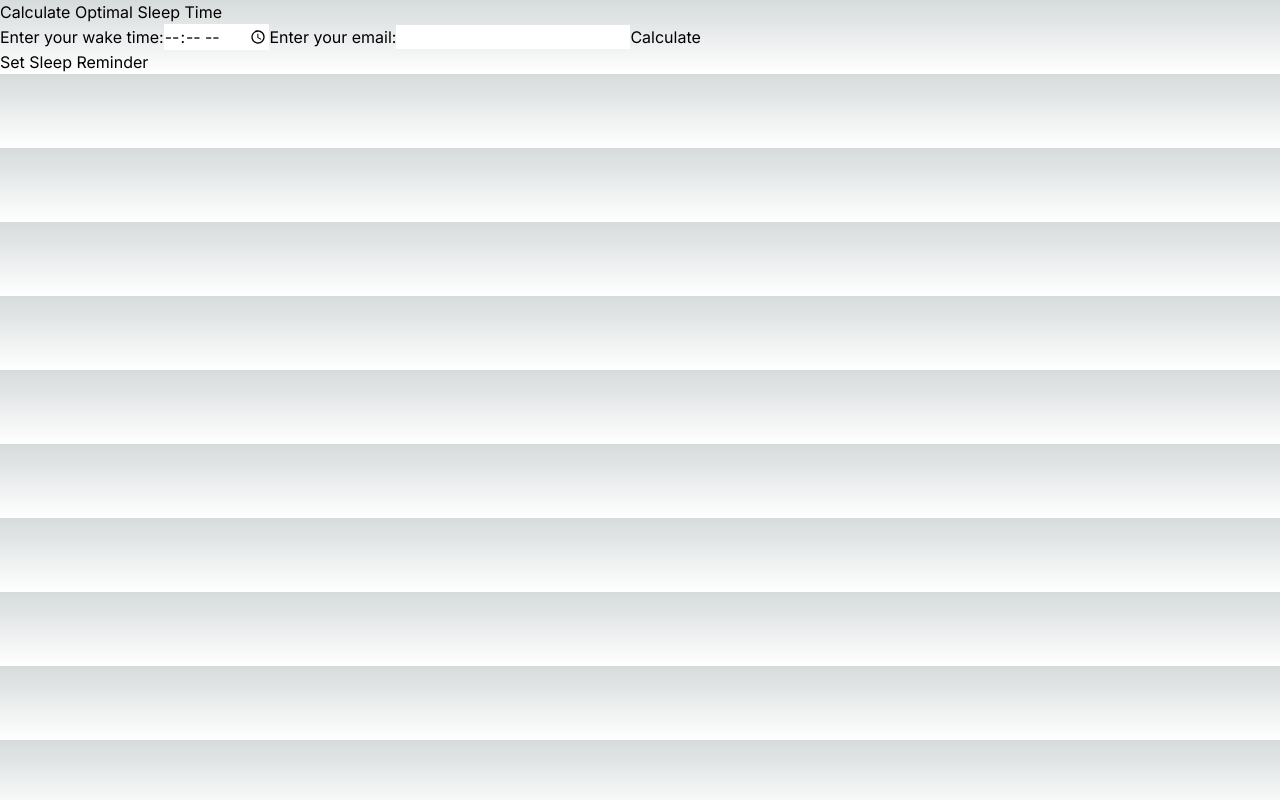
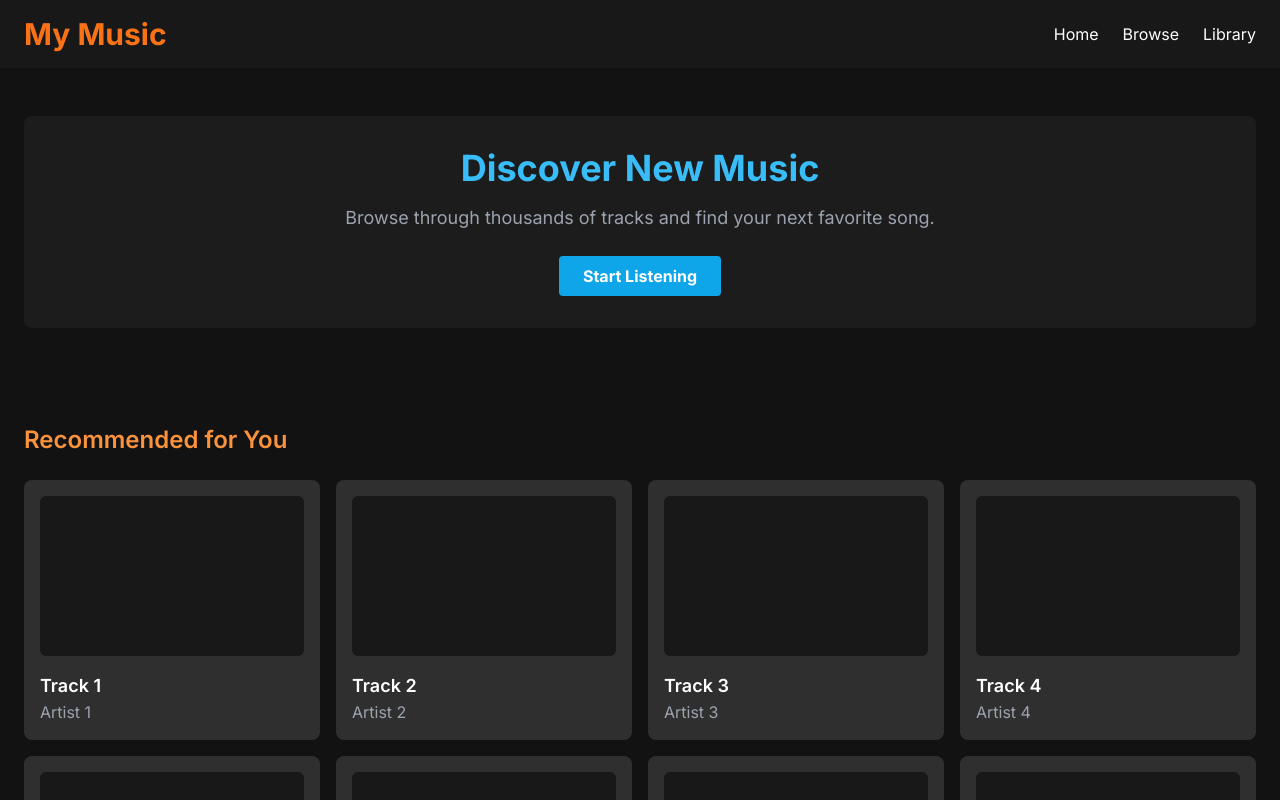
Before and after one commit to yeoniii20/Playlist, a Next.js app: page / in a window 1280 px wide. Shown: the top 800 px of the page. Built offline with nearby package versions, Linux system fonts and the light colour scheme.

Commit message:
feat: create main page

```diff
--- /dev/null
+++ b/src/app/components/main.tsx
@@ -0,0 +1,65 @@
+"use client";
+
+import React from "react";
+
+const MainPage = () => {
+  return (
+    <div className="min-h-screen bg-black-primary text-white">
+      {/* 헤더 */}
+      <header className="flex justify-between items-center px-6 py-4 bg-gray-darker">
+        <h1 className="text-3xl font-bold text-orange-500">My Music</h1>
+        <nav>
+          <ul className="flex space-x-6">
+            <li className="hover:text-orange-400 cursor-pointer">Home</li>
+            <li className="hover:text-orange-400 cursor-pointer">Browse</li>
+            <li className="hover:text-orange-400 cursor-pointer">Library</li>
+          </ul>
+        </nav>
+      </header>
+
+      {/* 메인 배너 */}
+      <section className="px-6 py-12">
+        <div className="bg-gray-primary rounded-lg p-8 text-center">
+          <h2 className="text-4xl font-bold text-sky-400 mb-4">
+            Discover New Music
+          </h2>
+          <p className="text-lg text-gray-400 mb-6">
+            Browse through thousands of tracks and find your next favorite song.
+          </p>
+          <button className="bg-sky-500 hover:bg-sky-400 text-white font-bold py-2 px-6 rounded">
+            Start Listening
+          </button>
+        </div>
+      </section>
+
+      {/* 추천 목록 */}
+      <section className="px-6 py-12">
+        <h3 className="text-2xl font-semibold text-orange-400 mb-6">
+          Recommended for You
+        </h3>
+        <div className="grid grid-cols-2 md:grid-cols-4 gap-4">
+          {/* 카드 컴포넌트 */}
+          {Array(8)
+            .fill(0)
+            .map((_, i) => (
+              <div
+                key={i}
+                className="bg-gray-lighter rounded-lg p-4 hover:bg-gray-primary cursor-pointer"
+              >
+                <div className="h-40 bg-gray-darker rounded-md mb-4"></div>
+                <h4 className="text-lg font-semibold">Track {i + 1}</h4>
+                <p className="text-gray-400">Artist {i + 1}</p>
+              </div>
+            ))}
+        </div>
+      </section>
+
+      {/* 푸터 */}
+      <footer className="px-6 py-4 bg-gray-darker text-center text-gray-500">
+        &copy; 2024 My Music. All rights reserved.
+      </footer>
+    </div>
+  );
+};
+
+export default MainPage;
--- a/src/app/page.tsx
+++ b/src/app/page.tsx
@@ -1,70 +1,12 @@
 "use client";
 
-import React, { FormEvent } from "react";
-import { useState } from "react";
+import React from "react";
+import MainPage from "./components/main";
 
 export default function Home() {
-  const [wakeTime, setWakeTime] = useState<string>("");
-  const [email, setEmail] = useState<string>("");
-
-  const handleSubmit = async (e: React.FormEvent) => {
-    e.preventDefault();
-    const response = await fetch("/api/calculate", {
-      method: "POST",
-      headers: { "Content-Type": "application/json" },
-      body: JSON.stringify({ wakeTime }),
-    });
-
-    if (response.ok) {
-      const data = await response.json();
-      alert(`Recommended sleep times: ${data.sleepTimes.join(", ")}`);
-    } else {
-      console.error("Error: ", response.statusText);
-    }
-  };
-
-  const handleSetReminder = async () => {
-    const response = await fetch("/api/reminder", {
-      method: "POST",
-      headers: { "Content-Type": "application/json" },
-      body: JSON.stringify({
-        sleepTime: "22:00",
-        email: "example@example.com",
-      }),
-    });
-
-    if (response.ok) {
-      const data = await response.json();
-      alert(data.message);
-    } else {
-      const errorData = await response.json();
-      console.error("Error: ", errorData.error);
-    }
-  };
-
   return (
     <div>
-      <h1>Calculate Optimal Sleep Time</h1>
-      <form onSubmit={handleSubmit}>
-        <label>
-          Enter your wake time:
-          <input
-            type="time"
-            value={wakeTime}
-            onChange={(e) => setWakeTime(e.target.value)}
-          />
-        </label>
-        <label>
-          Enter your email:
-          <input
-            type="email"
-            value={email}
-            onChange={(e) => setEmail(e.target.value)}
-          />
-        </label>
-        <button type="submit">Calculate</button>
-      </form>
-      <button onClick={handleSetReminder}>Set Sleep Reminder</button>
+      <MainPage />
     </div>
   );
 }
--- a/tailwind.config.ts
+++ b/tailwind.config.ts
@@ -8,6 +8,79 @@ const config: Config = {
   ],
   theme: {
     extend: {
+      colors: {
+        black: {
+          primary: "#121212",
+          darker: "#0D0D0D",
+        },
+        gray: {
+          primary: "#1C1C1C",
+          lighter: "#2F2F2F",
+          darker: "#181818",
+        },
+        // Orange
+        orange: {
+          primary: "#FF8C00",
+          lighter: "#FFA500",
+          darker: "#CC7000",
+        },
+
+        // Skyblue
+        skyblue: {
+          primary: "#00BFFF",
+          lighter: "#87CEEB",
+          darker: "#008CBA",
+        },
+
+        // Purple
+        purple: {
+          primary: "#8A2BE2",
+          lighter: "#9B30FF",
+          darker: "#4B0082",
+        },
+
+        // Gold
+        gold: {
+          primary: "#FFD700",
+          lighter: "#FFEA70",
+          darker: "#C5A300",
+        },
+
+        // Silver
+        silver: {
+          primary: "#C0C0C0",
+          lighter: "#D8D8D8",
+          darker: "#A9A9A9",
+        },
+
+        // Crimson Red
+        crimson: {
+          primary: "#DC143C",
+          lighter: "#FF4F70",
+          darker: "#A1122C",
+        },
+
+        // Neon Green
+        neonGreen: {
+          primary: "#39FF14",
+          lighter: "#76FF55",
+          darker: "#2EBF10",
+        },
+
+        // Turquoise
+        turquoise: {
+          primary: "#40E0D0",
+          lighter: "#7FEFE8",
+          darker: "#20B2AA",
+        },
+
+        // Hot Pink
+        hotPink: {
+          primary: "#FF69B4",
+          lighter: "#FF85C2",
+          darker: "#FF1493",
+        },
+      },
       backgroundImage: {
         "gradient-radial": "radial-gradient(var(--tw-gradient-stops))",
         "gradient-conic":
@@ -17,4 +90,5 @@ const config: Config = {
   },
   plugins: [],
 };
+
 export default config;
```
